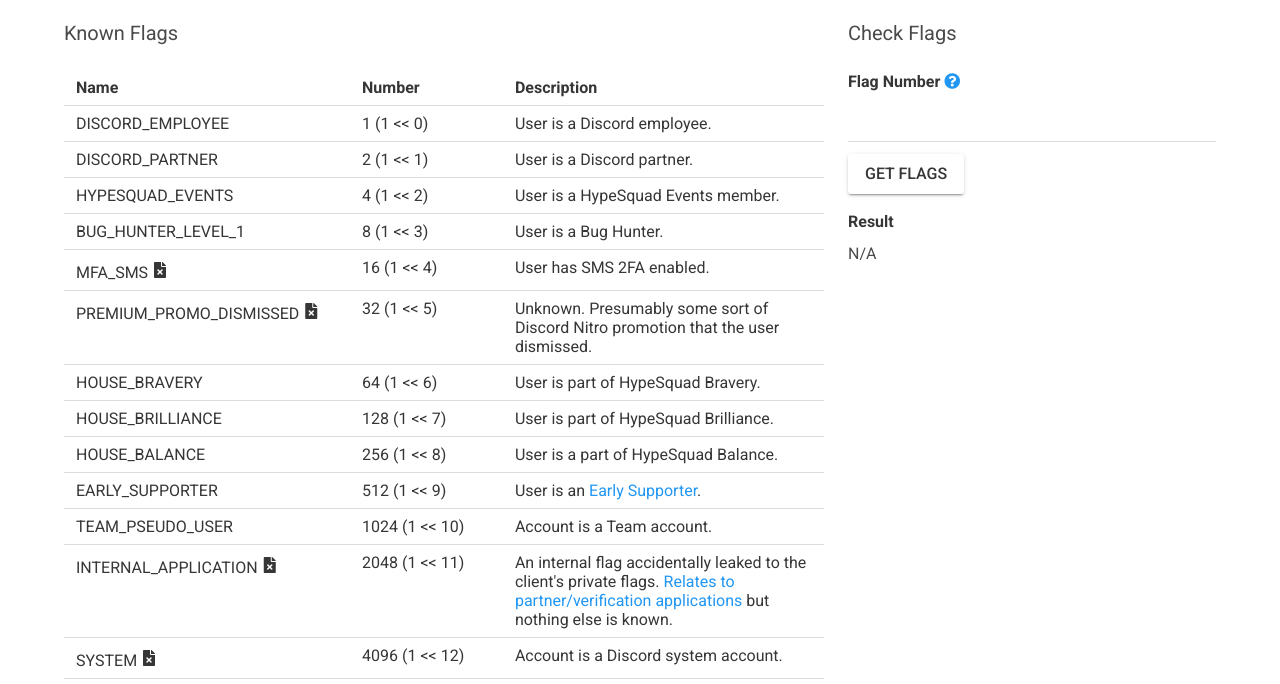
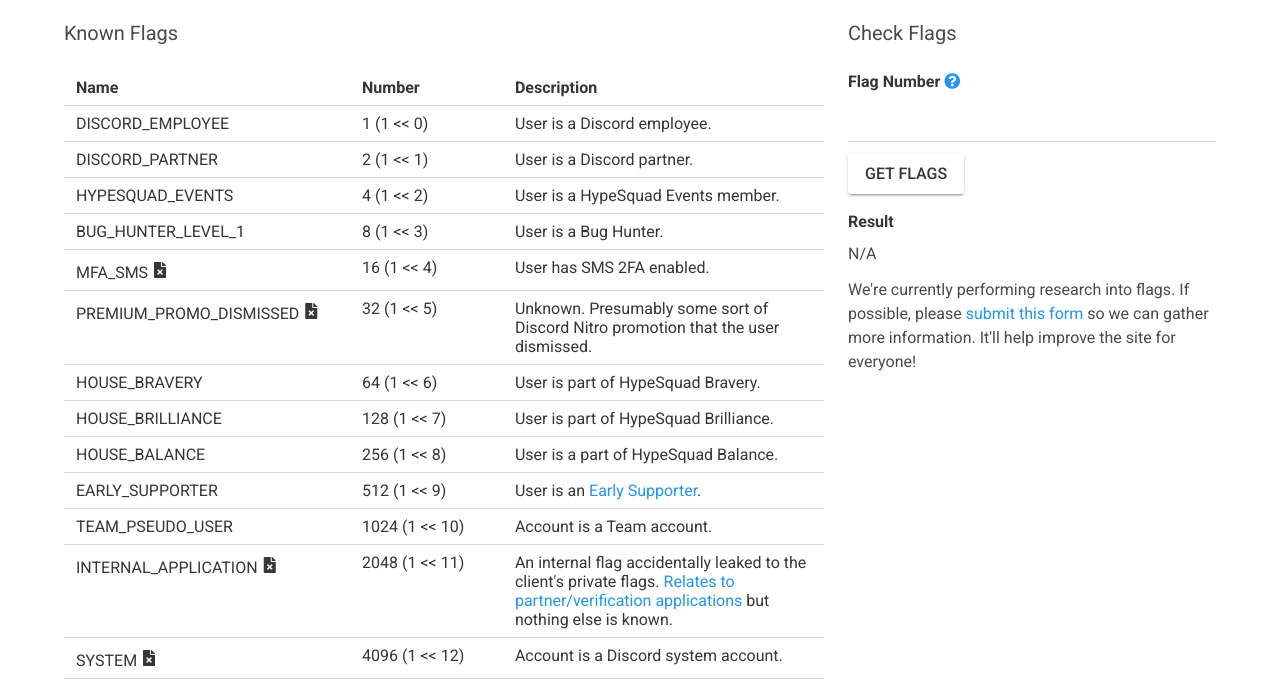
Before and after one commit to lewisakura/discord-flags, a plain HTML site: page index.html in a window 1280 px wide. Shown: the part 116-800 px from the top of the page. Drawn offline with Linux system fonts and the light colour scheme.

Commit message:
add link to form

```diff
--- a/index.html
+++ b/index.html
@@ -62,6 +62,9 @@
                             <span id="result">N/A</span>
                         </div>
                     </div>
+                    <p>
+                        We're currently performing research into flags. If possible, please <a href="https://forms.gle/FsdMerqjayMuziRdA">submit this form</a> so we can gather more information. It'll help improve the site for everyone!
+                    </p>
                 </div>
             </div>
             <i><span data-tooltip="Found">Captured</span> a flag? <a
```
